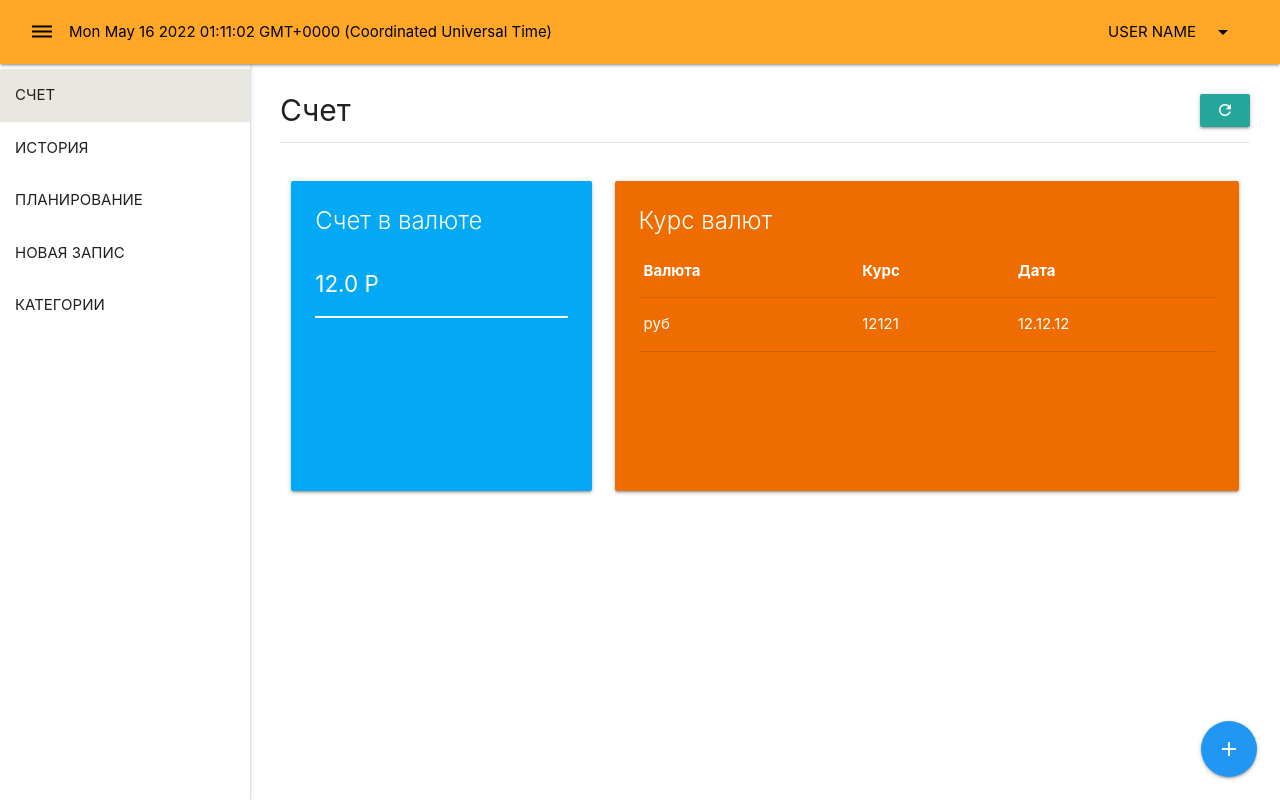
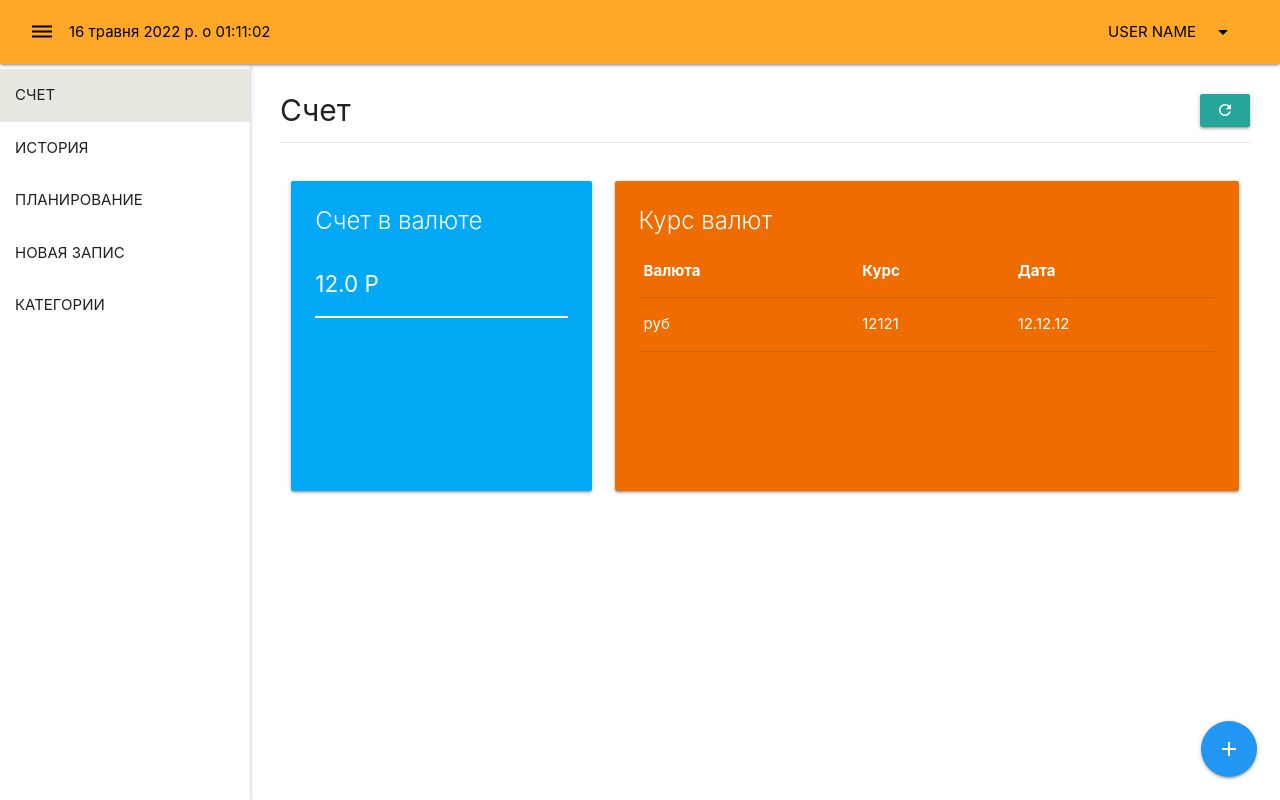
Before and after one commit to stasvol/vue-practices, a Vue app: page / in a window 1280 px wide. Built offline with nearby package versions, Linux system fonts and the light colour scheme.

Commit message:
add files login

```diff
--- a/package.json
+++ b/package.json
@@ -7,6 +7,8 @@
     "build": "vue-cli-service build"
   },
   "dependencies": {
+    "@vuelidate/core": "^2.0.0-alpha.41",
+    "@vuelidate/validators": "^2.0.0-alpha.29",
     "core-js": "^3.8.3",
     "materialize-css": "^1.0.0-rc.2",
     "register-service-worker": "^1.7.2",
--- a/src/components/AppPractices/Navbar.vue
+++ b/src/components/AppPractices/Navbar.vue
@@ -5,7 +5,7 @@
         <a href="#"  @click.stop ="$emit('click')">
           <i class="material-icons black-text">dehaze</i>
         </a>
-        <span class="black-text">{{ date }}</span>
+        <span class="black-text">{{ $filters.dateFilter(date) }}</span>
       </div>
 
       <ul class="right hide-on-small-and-down">
@@ -40,10 +40,12 @@
 </template>
 <script>
 export default {
+  // props: ['options'],
   data:() =>({
     date: new Date(),
     interval: null,
-    dropdown: null
+    dropdown: null,
+    format: null
   }),
   methods: {
     logout() {
@@ -66,7 +68,14 @@ export default {
       this.dropdown.destroy()
     }
   },
+ computed: {
+   dateFilter(value, format = 'date' && 'time') {
+     // this.time=time.getCurrentTime()
+     // console.log(value)
+     return value
+   }
 
+ }
 
 }
 </script>
--- a/src/filters/dateFilter.js
+++ b/src/filters/dateFilter.js
@@ -1,4 +1,4 @@
-export default function dateFilter(value,format = 'date') {
-    console.log(value)
- return value
-}
+// export default function dateFilter(value,format = 'date') {
+//     console.log(value)
+//  return value
+// }
--- a/src/main.js
+++ b/src/main.js
@@ -4,11 +4,30 @@ import './registerServiceWorker'
 import router from './router'
 import store from './store'
 import 'materialize-css/dist/js/materialize.min'
-import dateFilter from "@/filters/dateFilter";
-import {filter} from "core-js/internals/array-iteration";
-
 
 const app = createApp(App)
-app.config.globalProperties.$filters = filter('date', dateFilter)
+// app.config.globalProperties.$filters = filter('date', dateFilter)
+app.config.globalProperties.$filters = {
+    dateFilter(value,format = 'date') {
+        // console.log(value)
+        // return value
+        const options = {}
+        // if (format.includes('date')){
+            options.day = '2-digit'
+            options.month = 'long'
+            options.year = 'numeric'
+            options.hour = '2-digit'
+            options.minute = '2-digit'
+            options.second = '2-digit'
+        // }
+        // if (format.includes('time')){
+        //     options.hour = '2-digit'
+        //     options.minute = '2-digit'
+        //     options.second = '2-digit'
+        // }
+        return new Intl.DateTimeFormat('uk-UK', options).format(new Date(value))
+        // return new Intl.DateTimeFormat('uk-UK').format(new Date(value))
+    }
+}
 
 app.use(store).use(router).mount('#app')
--- a/src/views/Login.vue
+++ b/src/views/Login.vue
@@ -1,15 +1,19 @@
 <template>
-  <form class="card auth-card">
+  <form class="card auth-card" @submit.prevent="onSubmit">
     <div class="card-content">
       <span class="card-title">Домашняя бухгалтерия</span>
       <div class="input-field">
         <input
             id="email"
             type="text"
-            class="validate"
+            v-model.trim="email"
+            :class="{invalid:(v$.email.$dirty && !v$.email.required) || (v$.email.$dirty && !v$.email.email )}"
         >
         <label for="email">Email</label>
-        <small class="helper-text invalid">Email</small>
+        <small
+            class="helper-text invalid"
+            v-if="v$.email.$dirty && !v$.email.required"
+        >Заполните поле</small>
       </div>
       <div class="input-field">
         <input
@@ -34,12 +38,40 @@
 
       <p class="center">
         Нет аккаунта?
-        <a href="/">Зарегистрироваться</a>
+        <router-link to="/register">Зарегистрироваться</router-link>
       </p>
     </div>
   </form>
 </template>
-
+<script>
+import useVuelidate from '@vuelidate/core'
+import { required, email, minLength } from '@vuelidate/validators'
+export default {
+  name: 'login',
+  setup () {
+    return { v$: useVuelidate() }
+  },
+  validations() {
+     return {
+      email: {required,email},
+       password: {required,minLength: minLength(6)},
+     }
+  },
+  data: () => ({
+    email: '',
+    password: '',
+  }),
+  methods: {
+    onSubmit() {
+      if (this.v$.$invalid) {
+        this.v$.$touch()
+        return
+      }
+      console.log("submit")
+    }
+  },
+}
+</script>
 
 <!--<template>-->
 <!--  <form class="card auth-card">-->
```
Also changed, not shown: 1 other file (tests, documents, lock files or other folders).
